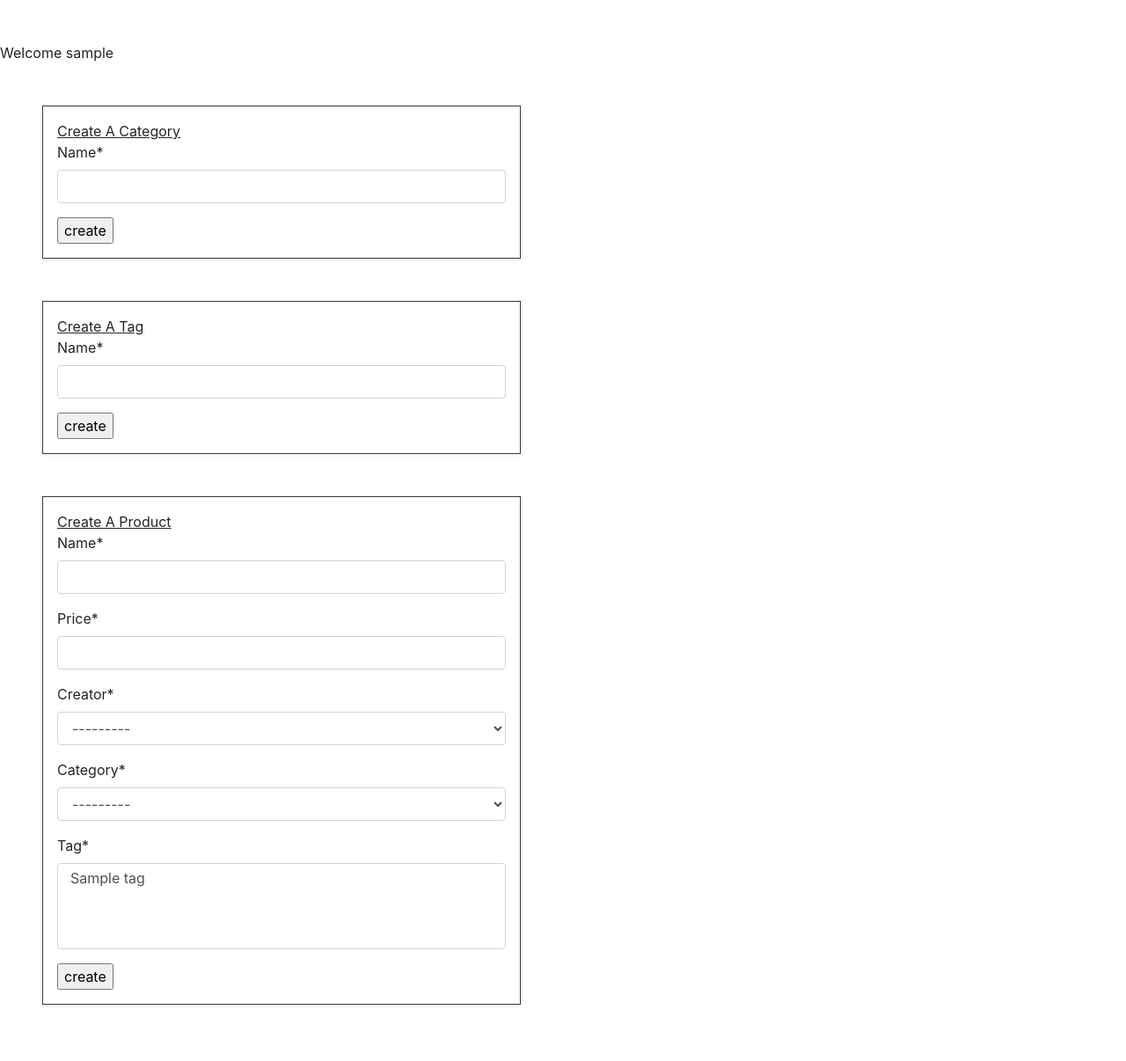
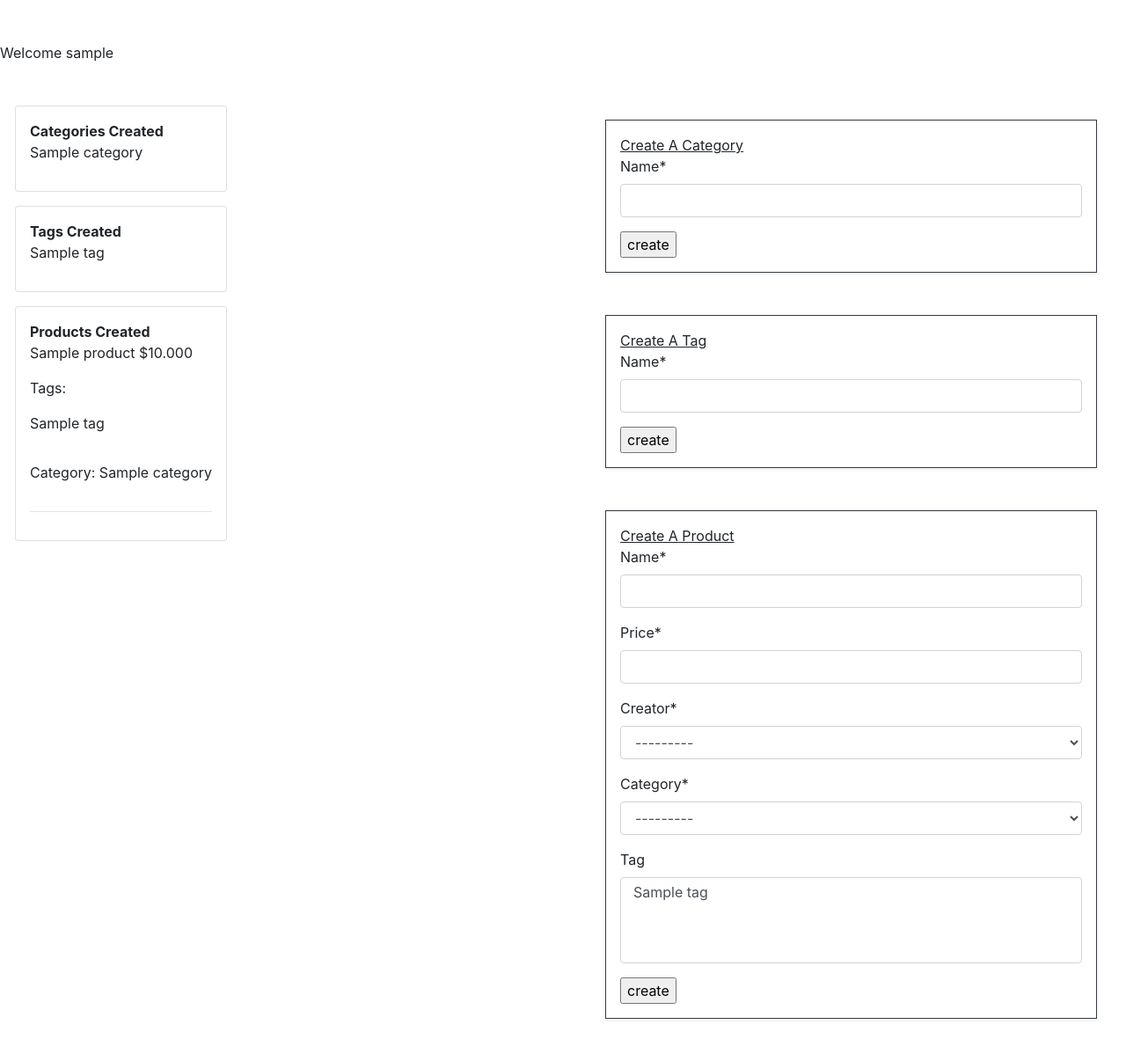
Before and after one commit to elch93/tgc-proj4-django2, a Django app: page /manage_product/ in a window 1280 px wide. Shown: the whole page at 88% size. Before the commit the page ends 1143 px from the top, so only its background shows below. Run offline with Django 3.2, Linux system fonts and the light colour scheme; a user stored in the database is signed in; tables that the repository leaves empty hold one stand-in row (values such as "Sample post"); some libraries are stand-ins or nearby versions.

Commit message:
added create products functionality

```diff
--- a/manage_product/models.py
+++ b/manage_product/models.py
@@ -27,4 +27,4 @@ class Product(models.Model):
     creator = models.ForeignKey(User, on_delete=models.SET_NULL, null=True)
     category = models.ForeignKey(
         Category, on_delete=models.SET_NULL, null=True)
-    tag = models.ManyToManyField(Tag)
+    tag = models.ManyToManyField(Tag, blank=True)
--- a/manage_product/templates/manage_product/manage.template.html
+++ b/manage_product/templates/manage_product/manage.template.html
@@ -6,28 +6,59 @@
 <p class='mt-5'>Welcome {{request.user}}</p>
 {% endif %}
 
-{% csrf_token %}
+
+<div class="row justify-content-between">
+    <div class="w-40 m-3">
+        <div class="card p-3 m-3">
+            <b>Categories Created</b>
+            {% for i in categories %}
+            <p>{{i}}</p>
+            {% endfor %}
+        </div>
+        <div class="card p-3 m-3">
+            <b>Tags Created</b>
+            {% for i in tags %}
+            <p>{{i}}</p>
+            {% endfor %}
+        </div>
+        <div class="card p-3 m-3">
+            <b>Products Created</b>
+            {% for i in products %}
+            <p>{{i.name}} ${{i.price}}</p>
+            <p>Tags:
+                {% for j in i.tag.all %}<p>{{j.name}}</p>{% endfor %}
+            </p>
+
+            <p>Category: {{i.category}}</p>
+            <hr>
+            {% endfor %}
+        </div>
+    </div>
     <div class="w-50">
         <div class="border border-dark shadow-sm p-3 m-5">
-        <form method="POST">
+            <form method="POST" id='cform'>
+                {% csrf_token %}
                 <u>Create A Category</u>
                 {{cform|crispy}}
-            <input type="submit" value="create">
+                <input type="submit" value="create" form="cform" name="csubmit">
             </form>
         </div>
         <div class="border border-dark shadow-sm p-3 m-5">
-        <form method="POST">
+            <form method="POST" id='tform'>
+                {% csrf_token %}
                 <u>Create A Tag</u>
                 {{tform|crispy}}
-            <input type="submit" value="create">
+                <input type="submit" value="create" form="tform" name="tsubmit">
             </form>
         </div>
         <div class="border border-dark shadow-sm p-3 m-5">
-        <form method="POST">
+            <form method="POST" id='pform'>
+                {% csrf_token %}
                 <u>Create A Product</u>
                 {{pform|crispy}}
-            <input type="submit" value="create">
+                <input type="submit" value="create" form="pform">
             </form>
+        </div>
     </div>
 </div>
 
--- a/manage_product/views.py
+++ b/manage_product/views.py
@@ -11,10 +11,35 @@ def index(request):
     tag_form = TagForm()
     product_form = ProductForm()
 
+    all_categories = Category.objects.all()
+    all_tags = Tag.objects.all()
+    all_products = Product.objects.all()
+
+    print(all_products)
+
     context = {
         'cform': category_form,
         'tform': tag_form,
-        'pform': product_form
+        'pform': product_form,
+        'categories': all_categories,
+        'tags': all_tags,
+        'products': all_products
     }
+    if request.method == 'GET':
+        return render(request, 'manage_product/manage.template.html', context)
 
-    return render(request, 'manage_product/manage.template.html', context)
+    if request.method == 'POST':
+        print(request.POST.get('tsubmit'))
+        if CategoryForm(request.POST).is_valid() and request.POST.get('csubmit'):
+            cform = CategoryForm(request.POST)
+            cform.save()
+
+        if TagForm(request.POST).is_valid() and request.POST.get('tsubmit'):
+            tform = TagForm(request.POST)
+            tform.save()
+
+        if ProductForm(request.POST).is_valid():
+            pform = ProductForm(request.POST)
+            pform.save()
+
+        return redirect(reverse(index))
```
Also changed, not shown: manage_product/migrations/0002_auto_20200520_1540.py (added). Lines whose indentation alone changed are shown as unchanged.
